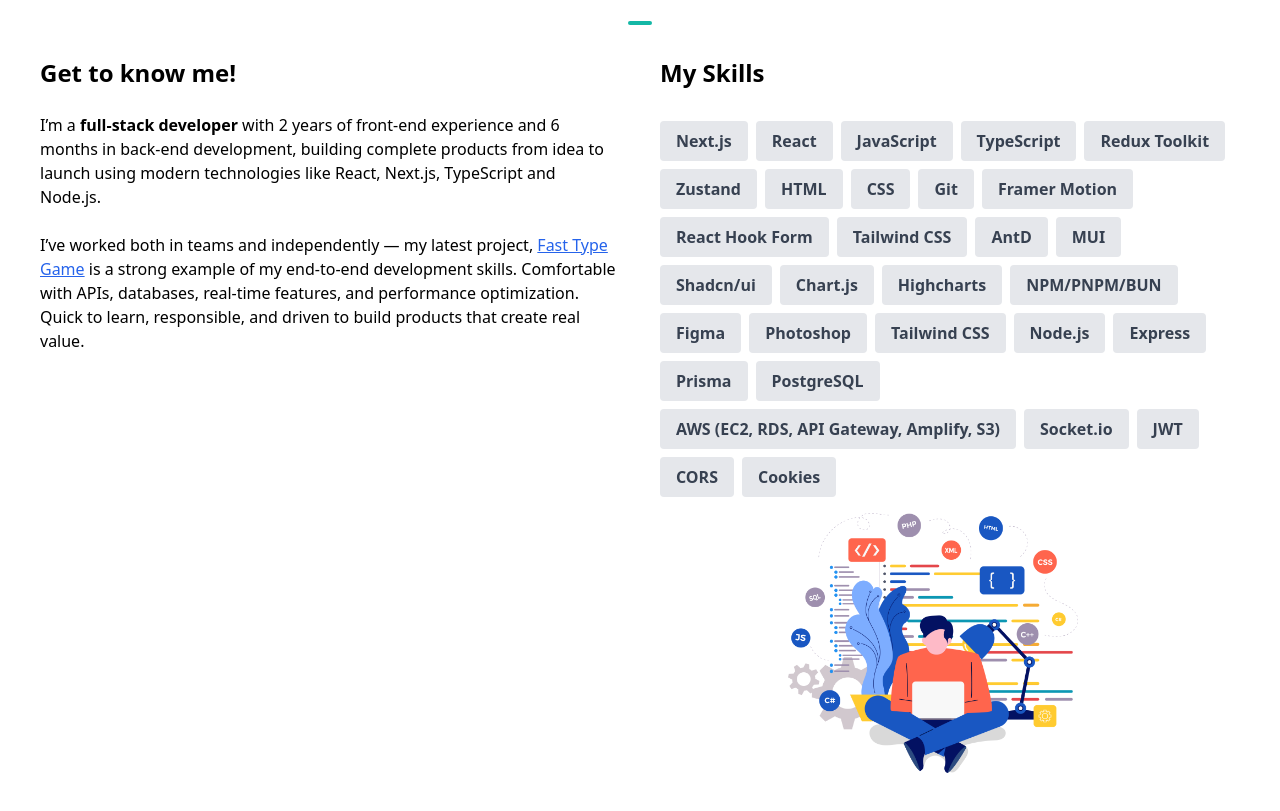
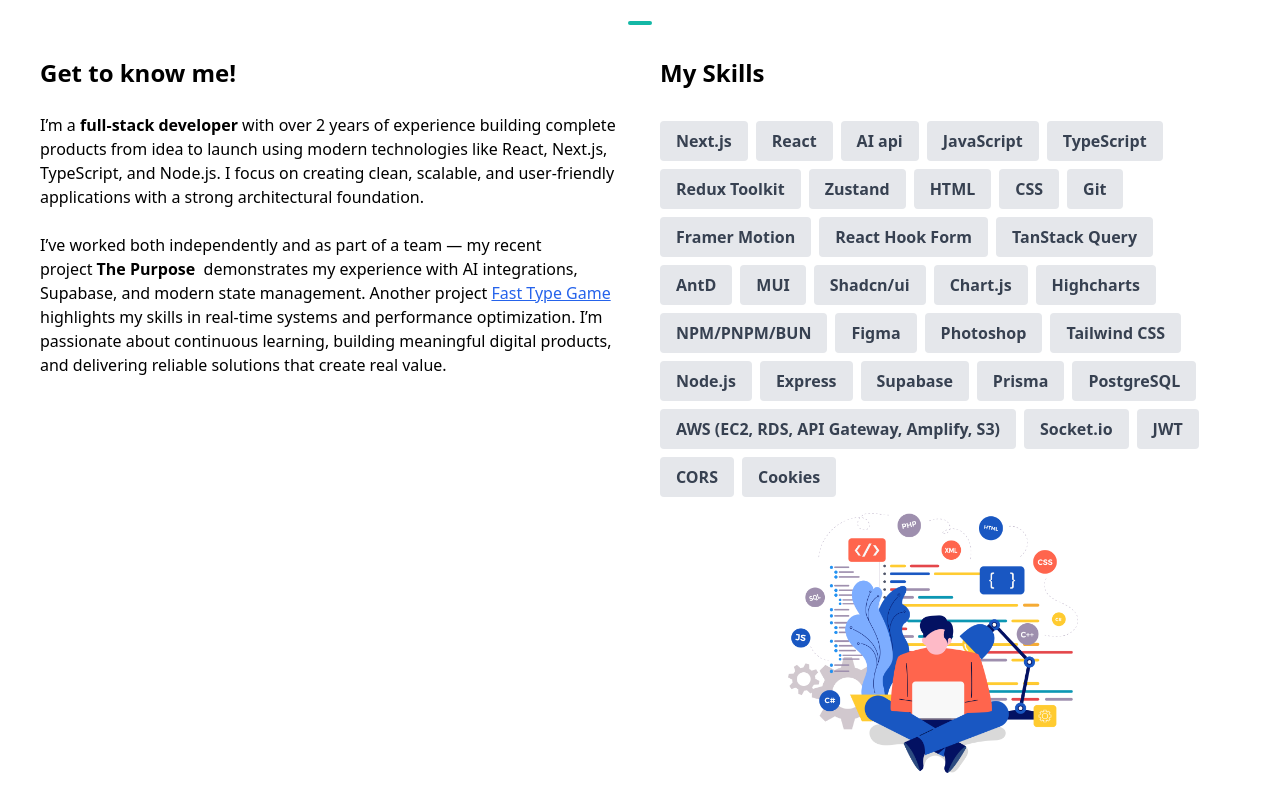
Before and after one commit to Yurii108/portfolio, a Next.js app: page / in a window 1280 px wide. Shown: the part 927-1738 px from the top of the page. Built offline with nearby package versions, Linux system fonts and the light colour scheme.

Commit message:
fix button

```diff
--- a/src/components/about-section.tsx
+++ b/src/components/about-section.tsx
@@ -6,6 +6,7 @@ import Link from "next/link"
 const skills = [
   { skill: "Next.js" },
   { skill: "React" },
+  { skill: "AI api" },
   { skill: "JavaScript" },
   { skill: "TypeScript" },
   { skill: "Redux Toolkit" },
@@ -15,7 +16,7 @@ const skills = [
   { skill: "Git" },
   { skill: "Framer Motion" },
   { skill: "React Hook Form" },
-  { skill: "Tailwind CSS" },
+  { skill: "TanStack Query" },
   { skill: "AntD" },
   { skill: "MUI" },
   { skill: "Shadcn/ui" },
@@ -27,6 +28,7 @@ const skills = [
   { skill: "Tailwind CSS" },
   { skill: "Node.js" },
   { skill: "Express" },
+  { skill: "Supabase" },
   { skill: "Prisma" },
   { skill: "PostgreSQL" },
   { skill: "AWS (EC2, RDS, API Gateway, Amplify, S3)" },
@@ -55,12 +57,22 @@ const AboutSection = () => {
               Get to know me!
             </h1>
             <p>
-              I’m a <strong>full-stack developer</strong> with 2 years of front-end experience and 6 months in back-end development, building complete products from idea to launch using modern technologies like React, Next.js, TypeScript and Node.js.
+              I’m a <strong>full-stack developer</strong> with over 2 years of experience building complete products from idea to launch using modern technologies like React, Next.js, TypeScript, and Node.js.
+              I focus on creating clean, scalable, and user-friendly applications with a strong architectural foundation.
             </p>
             <br />
             <p>
-              I’ve worked both in teams and independently — my latest project, <Link href="https://fast-type.labsofbytes.com/" target="_blank"><span className="underline text-blue-600">Fast Type Game</span></Link> is a strong example of my end-to-end development skills. Comfortable with APIs, databases, real-time features, and performance optimization. Quick to learn, responsible, and driven to build products that create real value.
+              I’ve worked both independently and as part of a team — my recent project&nbsp;
+              <strong>The Purpose</strong>&nbsp;
+              demonstrates my experience with AI integrations, Supabase, and modern state management.
+              Another project&nbsp;
+              <Link href="https://fast-type.labsofbytes.com/" target="_blank">
+                <span className="underline text-blue-600">Fast Type Game</span>
+              </Link>&nbsp;
+              highlights my skills in real-time systems and performance optimization.
+              I’m passionate about continuous learning, building meaningful digital products, and delivering reliable solutions that create real value.
             </p>
+
 
           </SlideUp>
 
--- a/src/components/navbar.tsx
+++ b/src/components/navbar.tsx
@@ -17,6 +17,7 @@ const NAV_ITEMS: Array<NavItem> = [
   {
     label: "Home",
     page: "home",
+    disabled: true
   },
   {
     label: "About me",
@@ -90,7 +91,7 @@ export default function Navbar() {
                       className={
                         "block lg:inline-block text-center hover:bg-gray-200 text-gray-900 dark:text-white dark:hover:bg-white/5 rounded-xl "
                       }
-                      activeClass="bg-gray-200 dark:bg-white/5"
+                      activeClass={item.page === "home" ? "" : "bg-gray-200 dark:bg-white/5"}
                       spy={true}
                       smooth={true}
                       offset={-100}
```
Also changed, not shown: src/app/head.tsx (+0 -1 lines).
